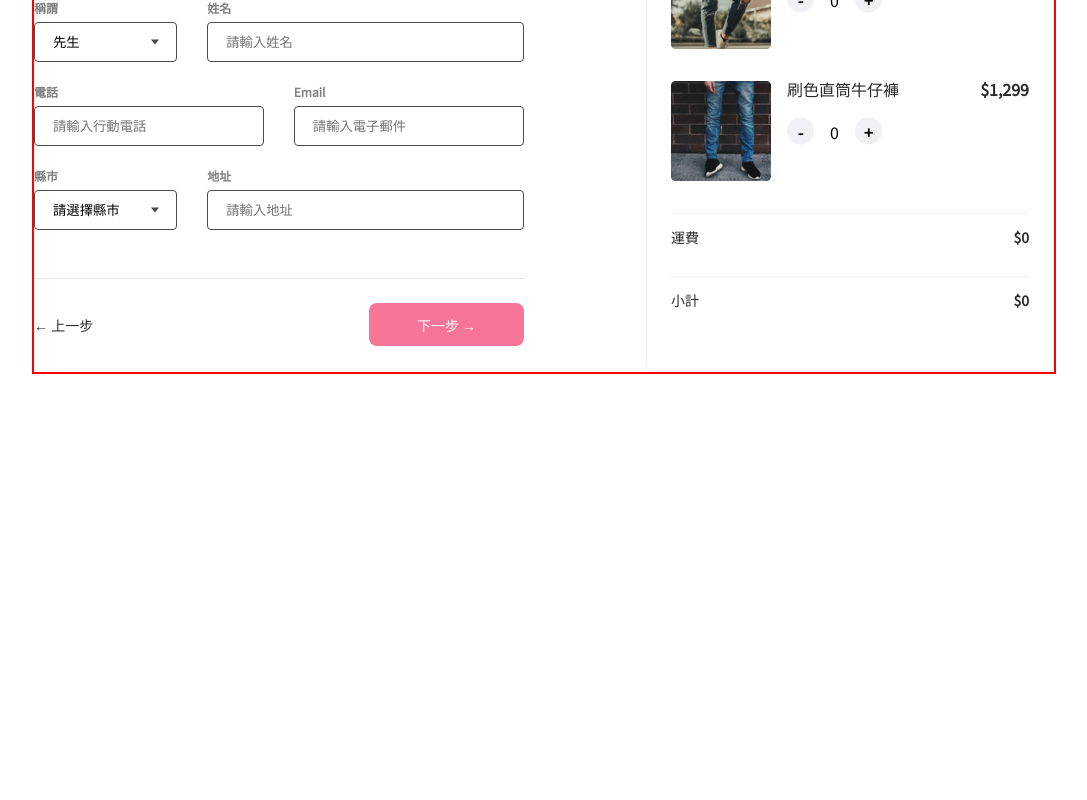
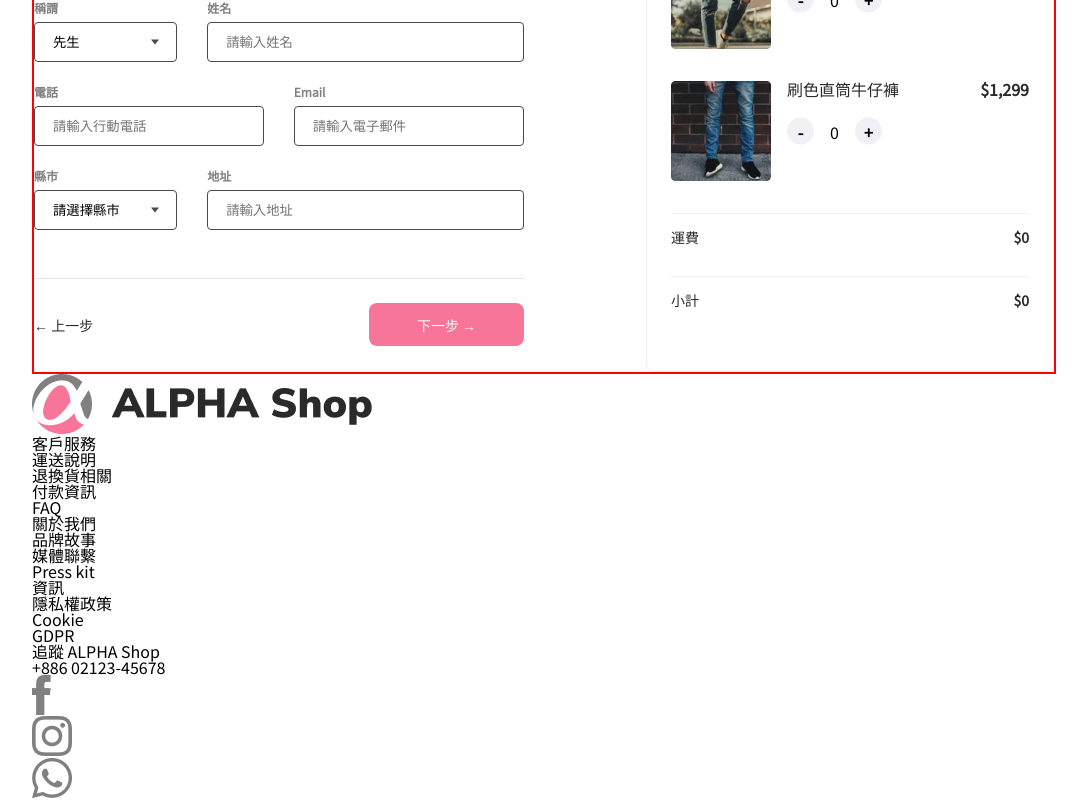
Before and after one commit to Gino-Hsu/react-alpha-shopV.1, a React (Create React App) app: page / in a window 1280 px wide. Shown: the part 356-1156 px from the top of the page, without its empty margins (96-1183 px from the left). Before the commit the page ends 800 px from the top, so only its background shows below. Built offline with nearby package versions, Linux system fonts and the light colour scheme.

Commit message:
feat: add footer components

```diff
--- /dev/null
+++ b/src/components/footer/Footer.js
@@ -0,0 +1,53 @@
+import React from 'react'
+import { Logo, FooterSection, PageLink } from './footerItems/FooterItems'
+
+// import image
+import logo from '../../images/Logo@2x.png'
+import facebook from '../../images/facebook@2x.png'
+import instagram from '../../images/instagram@2x.png'
+import whatsapp from '../../images/whatsapp@2x.png'
+
+const LINKDATAS = {
+  section_01: ['運送說明', '退換貨相關', '付款資訊', 'FAQ'],
+  section_02: ['品牌故事', '媒體聯繫', 'Press kit'],
+  section_03: ['隱私權政策', 'Cookie', 'GDPR'],
+}
+
+export default function Footer() {
+  return (
+    <footer className='site-footer'>
+      <div className='footer-container container'>
+        <Logo imgSrc={logo} />
+        <FooterSection title='客戶服務'>
+          {LINKDATAS.section_01.map((text, index) => {
+            return <PageLink key={`section_01_${index}`} intext={text} />
+          })}
+        </FooterSection>
+        <FooterSection title='關於我們'>
+          {LINKDATAS.section_02.map((text, index) => {
+            return <PageLink key={`section_02_${index}`} intext={text} />
+          })}
+        </FooterSection>
+        <FooterSection title='資訊'>
+          {LINKDATAS.section_03.map((text, index) => {
+            return <PageLink key={`section_03_${index}`} intext={text} />
+          })}
+        </FooterSection>
+        <FooterSection title='追蹤 ALPHA Shop'>
+          <div className='tel-info'>+886 02123-45678</div>
+          <div className='social-icon-group'>
+            <div className='social-icon cursor-point'>
+              <img src={facebook} alt='facebook' />
+            </div>
+            <div className='social-icon cursor-point'>
+              <img src={instagram} alt='instagram' />
+            </div>
+            <div className='social-icon cursor-point'>
+              <img src={whatsapp} alt='whatsapp' />
+            </div>
+          </div>
+        </FooterSection>
+      </div>
+    </footer>
+  )
+}
--- /dev/null
+++ b/src/components/footer/footerItems/FooterItems.js
@@ -0,0 +1,26 @@
+import React from 'react'
+
+export function Logo({ imgSrc }) {
+  return (
+    <div className='footer-logo-container'>
+      <img src={imgSrc} alt='Logo' />
+    </div>
+  )
+}
+
+export function FooterSection({ title, children }) {
+  return (
+    <section className='footer-section'>
+      <h2 className='section-title'>{title}</h2>
+      <div className='section-content'>{children}</div>
+    </section>
+  )
+}
+
+export function PageLink({ intext }) {
+  return (
+    <div className='page-link' href='#'>
+      {intext}
+    </div>
+  )
+}
--- a/src/components/main/Main.js
+++ b/src/components/main/Main.js
@@ -1,6 +1,7 @@
 import React from 'react'
 import Register from './register/Register'
 import Cart from './cart/Cart'
+import Footer from '../footer/Footer'
 
 import './Main.css'
 
@@ -11,6 +12,7 @@ export default function Main() {
         <Register />
         <Cart />
       </div>
+      <Footer />
     </main>
   )
 }
```
